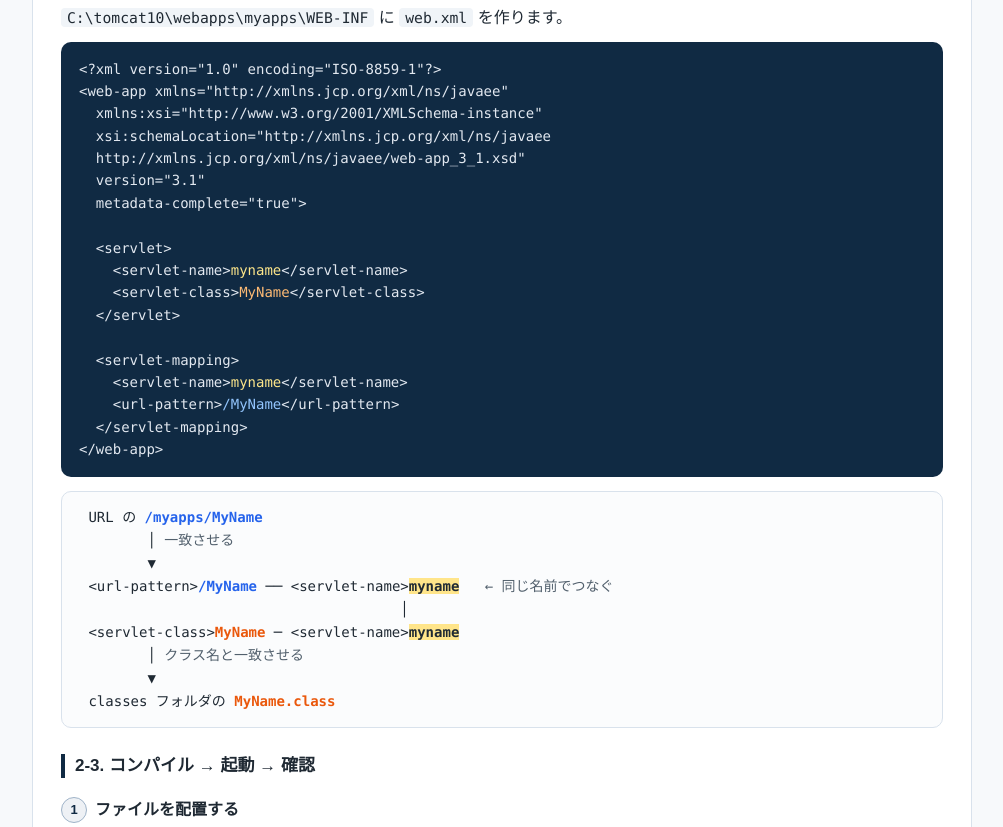
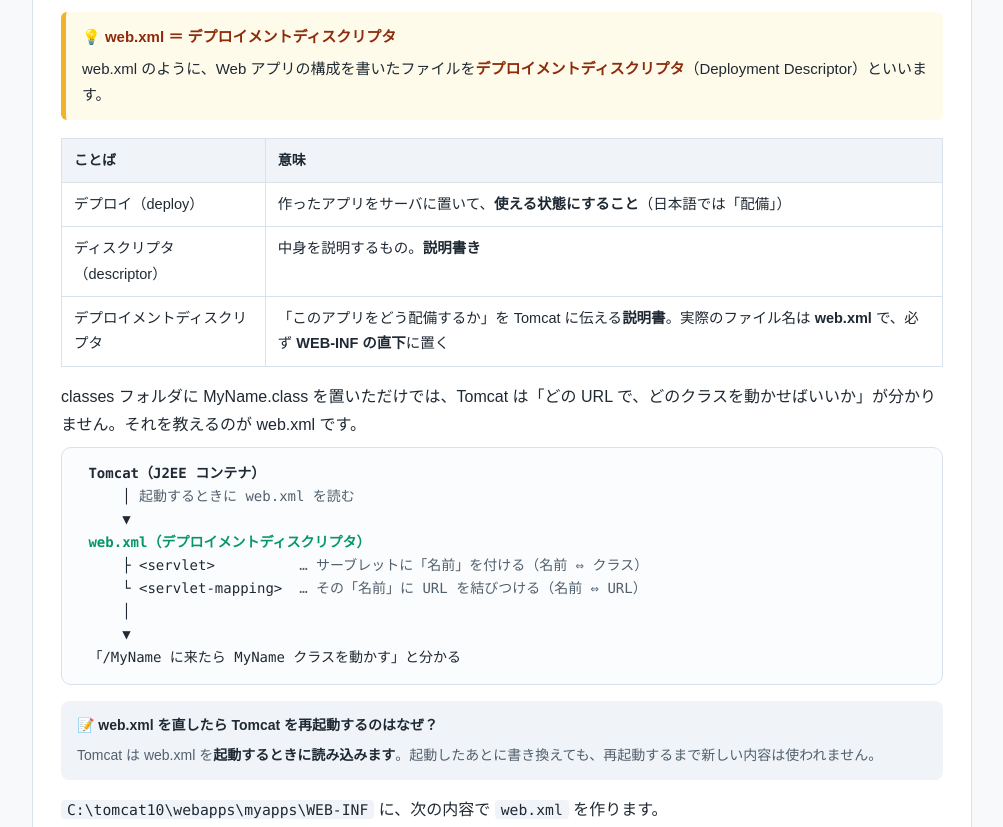
Before and after one commit to m22439/m22439.github.io, a plain HTML site: page servlet_guide.html in a window 1280 px wide. Shown: the part 3757-4584 px from the top of the page, without its empty margins (138-1141 px from the left). Drawn offline with Linux system fonts and the light colour scheme.

Commit message:
Update servlet_guide.html

```diff
--- a/servlet_guide.html
+++ b/servlet_guide.html
@@ -334,7 +334,33 @@ public class MyName extends HttpServlet {
   </table>
 
   <h3>2-2. web.xml（テキスト p.29〜30）</h3>
-  <p><code>C:\tomcat10\webapps\myapps\WEB-INF</code> に <code>web.xml</code> を作ります。</p>
+
+  <div class="point">💡 <b>web.xml ＝ デプロイメントディスクリプタ</b>
+    <p>web.xml のように、Web アプリの構成を書いたファイルを<b>デプロイメントディスクリプタ</b>（Deployment Descriptor）といいます。</p>
+  </div>
+  <table>
+    <tr><th>ことば</th><th>意味</th></tr>
+    <tr><td>デプロイ（deploy）</td><td>作ったアプリをサーバに置いて、<b>使える状態にすること</b>（日本語では「配備」）</td></tr>
+    <tr><td>ディスクリプタ（descriptor）</td><td>中身を説明するもの。<b>説明書き</b></td></tr>
+    <tr><td>デプロイメントディスクリプタ</td><td>「このアプリをどう配備するか」を Tomcat に伝える<b>説明書</b>。実際のファイル名は <b>web.xml</b> で、必ず <b>WEB-INF の直下</b>に置く</td></tr>
+  </table>
+
+  <p>classes フォルダに MyName.class を置いただけでは、Tomcat は「どの URL で、どのクラスを動かせばいいか」が分かりません。それを教えるのが web.xml です。</p>
+<div class="tree"> <b>Tomcat（J2EE コンテナ）</b>
+     │ <span class="c">起動するときに web.xml を読む</span>
+     ▼
+ <span class="new">web.xml（デプロイメントディスクリプタ）</span>
+     ├ &lt;servlet&gt;          <span class="c">… サーブレットに「名前」を付ける（名前 ⇔ クラス）</span>
+     └ &lt;servlet-mapping&gt;  <span class="c">… その「名前」に URL を結びつける（名前 ⇔ URL）</span>
+     │
+     ▼
+ 「/MyName に来たら MyName クラスを動かす」と分かる</div>
+
+  <div class="note">📝 <b>web.xml を直したら Tomcat を再起動するのはなぜ？</b>
+    <p>Tomcat は web.xml を<b>起動するときに読み込みます</b>。起動したあとに書き換えても、再起動するまで新しい内容は使われません。</p>
+  </div>
+
+  <p><code>C:\tomcat10\webapps\myapps\WEB-INF</code> に、次の内容で <code>web.xml</code> を作ります。</p>
 <pre><code>&lt;?xml version="1.0" encoding="ISO-8859-1"?&gt;
 &lt;web-app xmlns="http://xmlns.jcp.org/xml/ns/javaee"
   xmlns:xsi="http://www.w3.org/2001/XMLSchema-instance"
@@ -363,6 +389,18 @@ public class MyName extends HttpServlet {
         │ <span class="c">クラス名と一致させる</span>
         ▼
  classes フォルダの <span class="rs">MyName.class</span></div>
+
+  <table>
+    <tr><th>部分</th><th>意味</th></tr>
+    <tr><td><code>&lt;?xml version="1.0" encoding="ISO-8859-1"?&gt;</code></td><td>このファイルが XML で書かれていることと、その文字コードを表す宣言。1 行目に書く</td></tr>
+    <tr><td><code>&lt;web-app …&gt;</code> 〜 <code>&lt;/web-app&gt;</code></td><td>デプロイメントディスクリプタ全体を囲むタグ。<code>xmlns</code> や <code>version</code> は、どの決まり（サーブレット仕様のバージョン）で書いたかを表す。<b>テキストのとおりに写せばよい</b></td></tr>
+    <tr><td><code>&lt;servlet&gt;</code></td><td><code>&lt;servlet-name&gt;</code>（自分で付ける名前）と <code>&lt;servlet-class&gt;</code>（クラス名）を結びつける</td></tr>
+    <tr><td><code>&lt;servlet-mapping&gt;</code></td><td><code>&lt;servlet-name&gt;</code> と <code>&lt;url-pattern&gt;</code>（URL）を結びつける。url-pattern は必ず <b>/</b> から書き始める</td></tr>
+  </table>
+
+  <div class="caution">⚠️ <b>注意：web.xml に日本語は書かない</b>
+    <p>1 行目で文字コードを <code>ISO-8859-1</code>（英数字用）と宣言しているので、コメントなどに日本語を書くと Tomcat が読み込めなくなることがあります。web.xml は<b>英数字だけ</b>で書きましょう。タグの書き間違い（閉じタグ忘れなど）があると、アプリ全体が動かなくなります。</p>
+  </div>
 
   <h3>2-3. コンパイル → 起動 → 確認</h3>
   <div class="stephd"><span class="n">1</span>ファイルを配置する</div>
```
